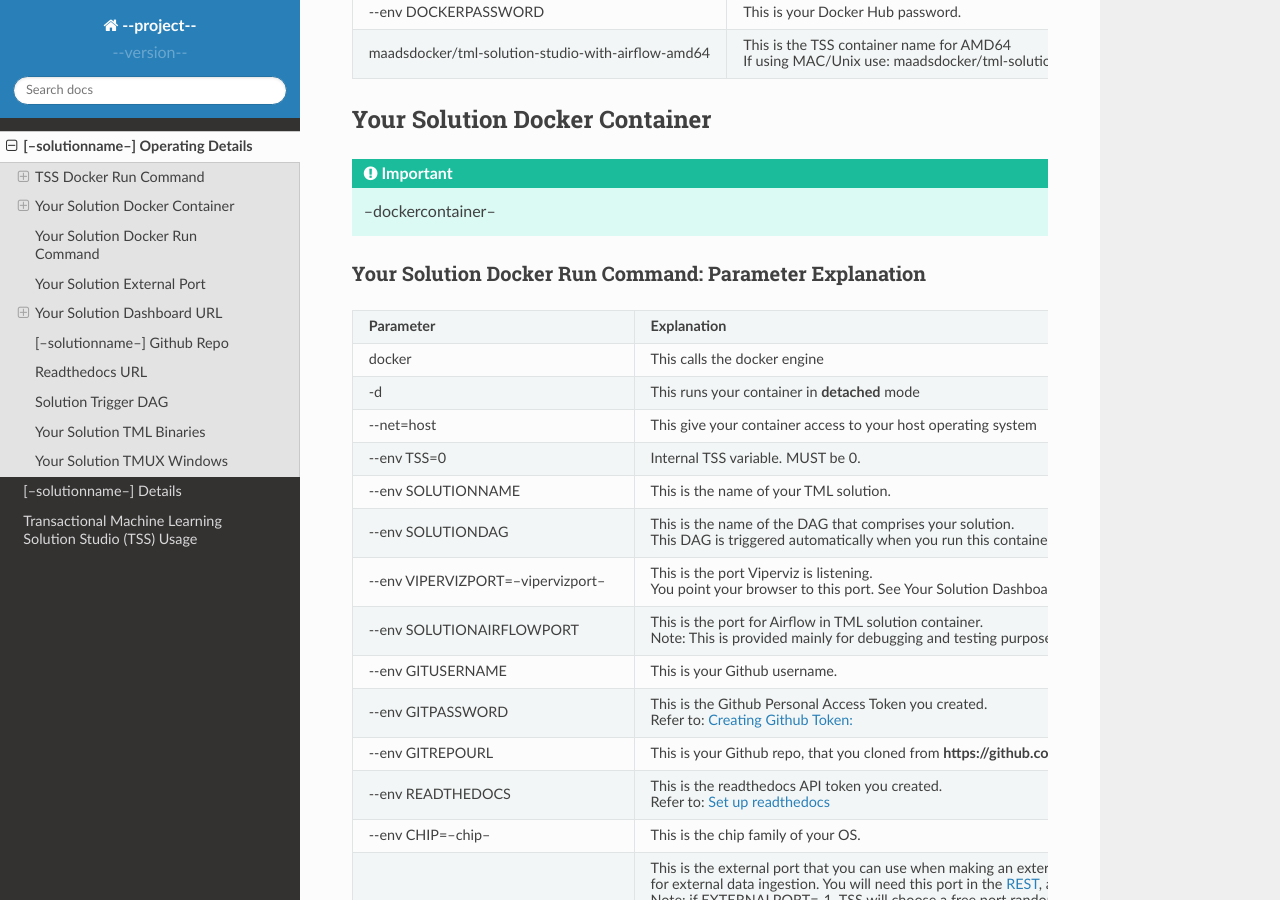
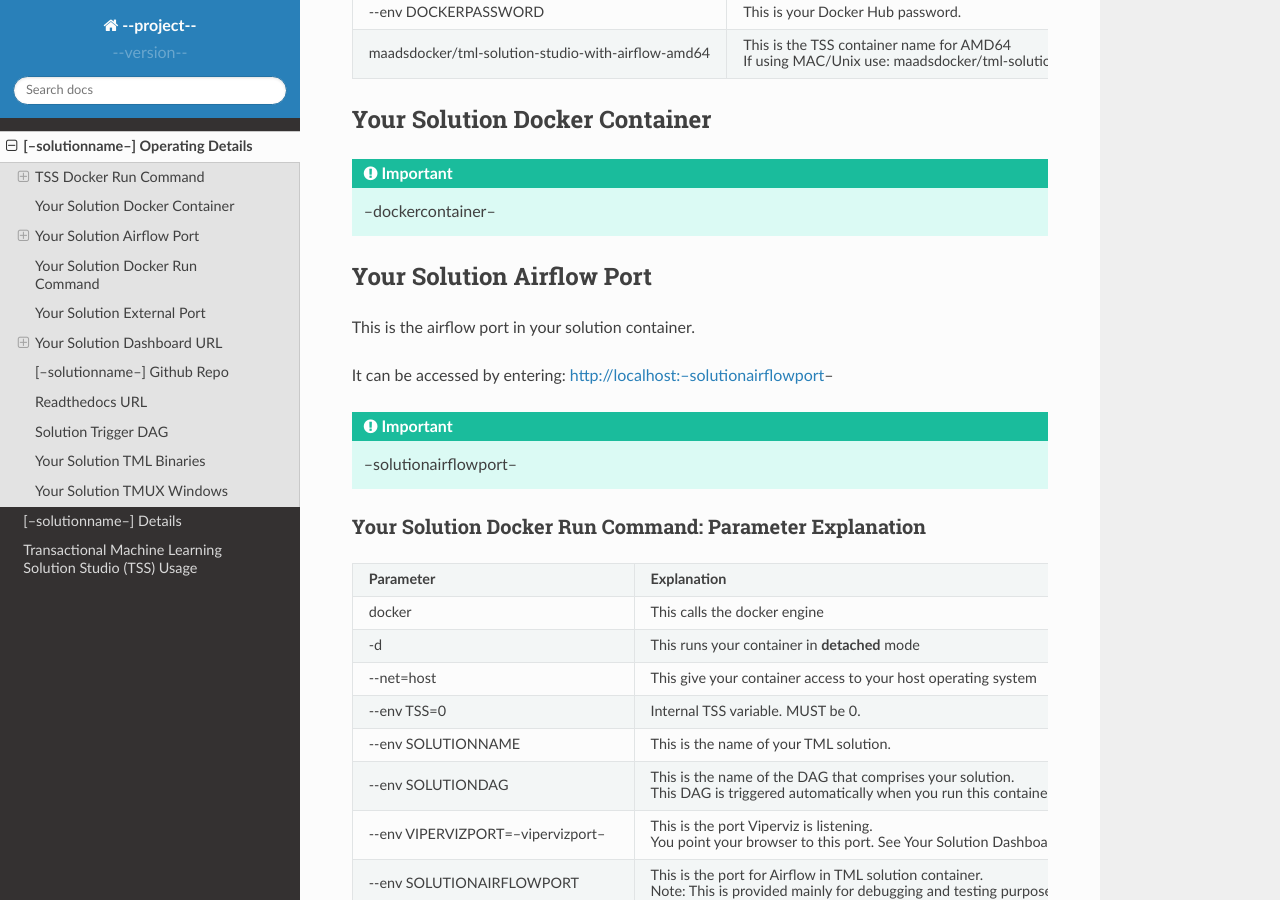
Before and after one commit to vanesalcb06/tssproject2-2b5c, a Sphinx documentation site: the page built from docs/source/operating.rst, in a window 1280 px wide and 900 px high, scrolled down 1840 px. Built offline with Sphinx 7.4.7 and the Read the Docs theme 2.0.0, drawn with Linux system fonts in a browser that asks for light colours.

Commit message:
Update operating.rst

```diff
--- a/docs/source/operating.rst
+++ b/docs/source/operating.rst
@@ -111,6 +111,16 @@ Your Solution Docker Container
 
 .. important::
    --dockercontainer--
+
+Your Solution Airflow Port
+--------------------------
+
+This is the airflow port in your solution container.
+
+It can be accessed by entering: http://localhost:--solutionairflowport--
+
+.. important::
+   --solutionairflowport--
 
 Your Solution Docker Run Command: Parameter Explanation
 ^^^^^^^^^^^^^^^^^^^^^^
```
